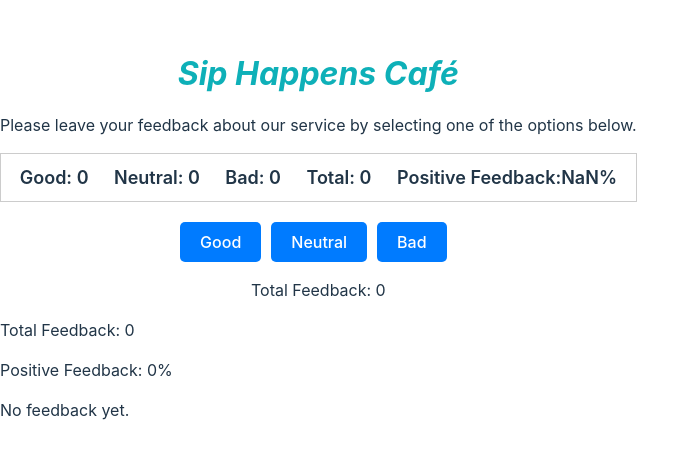
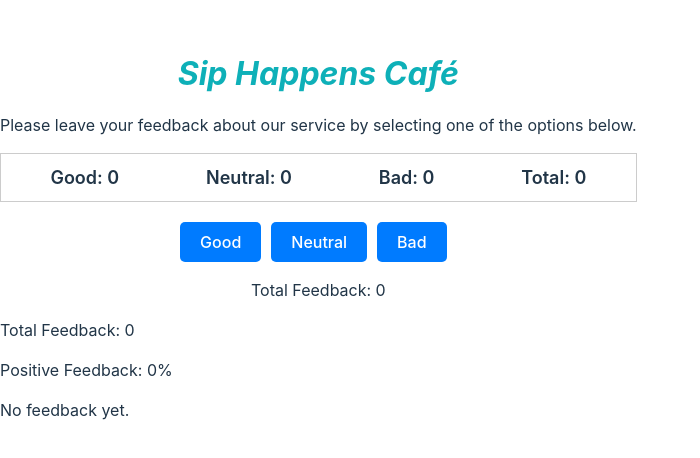
Before and after one commit to AnastasiiaTitarenko/goit-react-hw-02, a React (Vite) app: page / in a window 1280 px wide. Shown: the part 164-622 px from the top of the page, without its empty margins (0-700 px from the left). Built offline with nearby package versions, Linux system fonts and the light colour scheme.

Commit message:
upd PositiveFeedback

```diff
--- a/src/components/App/App.jsx
+++ b/src/components/App/App.jsx
@@ -56,7 +56,7 @@ function App() {
       />
 
       <p>Total Feedback: {totalFeedback}</p>
-      <p>Positive Feedback: {isNaN(positiveFeedback) ? 0 : positiveFeedback}%</p>
+      <p>Positive Feedback: {Number.isNaN(positiveFeedback) ? 0 : positiveFeedback}%</p>
       {totalFeedback === 0 && <Notification message="No feedback yet." />}
     </>
   );
--- a/src/components/Feedback/Feedback.jsx
+++ b/src/components/Feedback/Feedback.jsx
@@ -7,7 +7,10 @@ const Feedback = ({ feedback, totalFeedback, positivePercentage }) => {
             <p className={css.FeedbackItem}>Neutral: {feedback.neutral}</p>
             <p className={css.FeedbackItem}>Bad: {feedback.bad}</p>
             <p className={css.FeedbackItem}>Total: {totalFeedback}</p>
+            {totalFeedback > 0 && (
             <p className={css.FeedbackItem}>Positive Feedback:{positivePercentage}%</p>
+            ) }
+
         </div>
     )
 }
```
